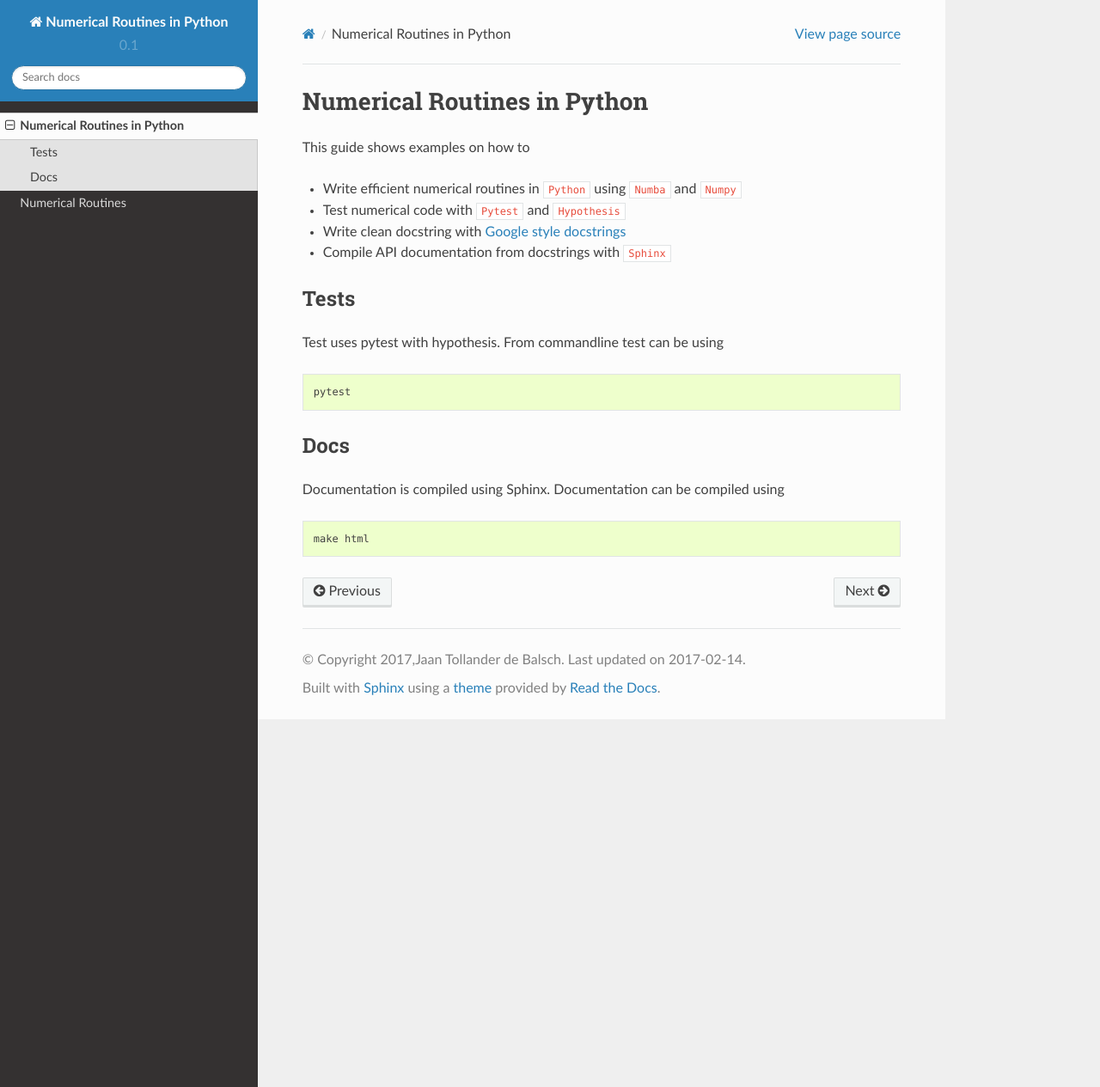
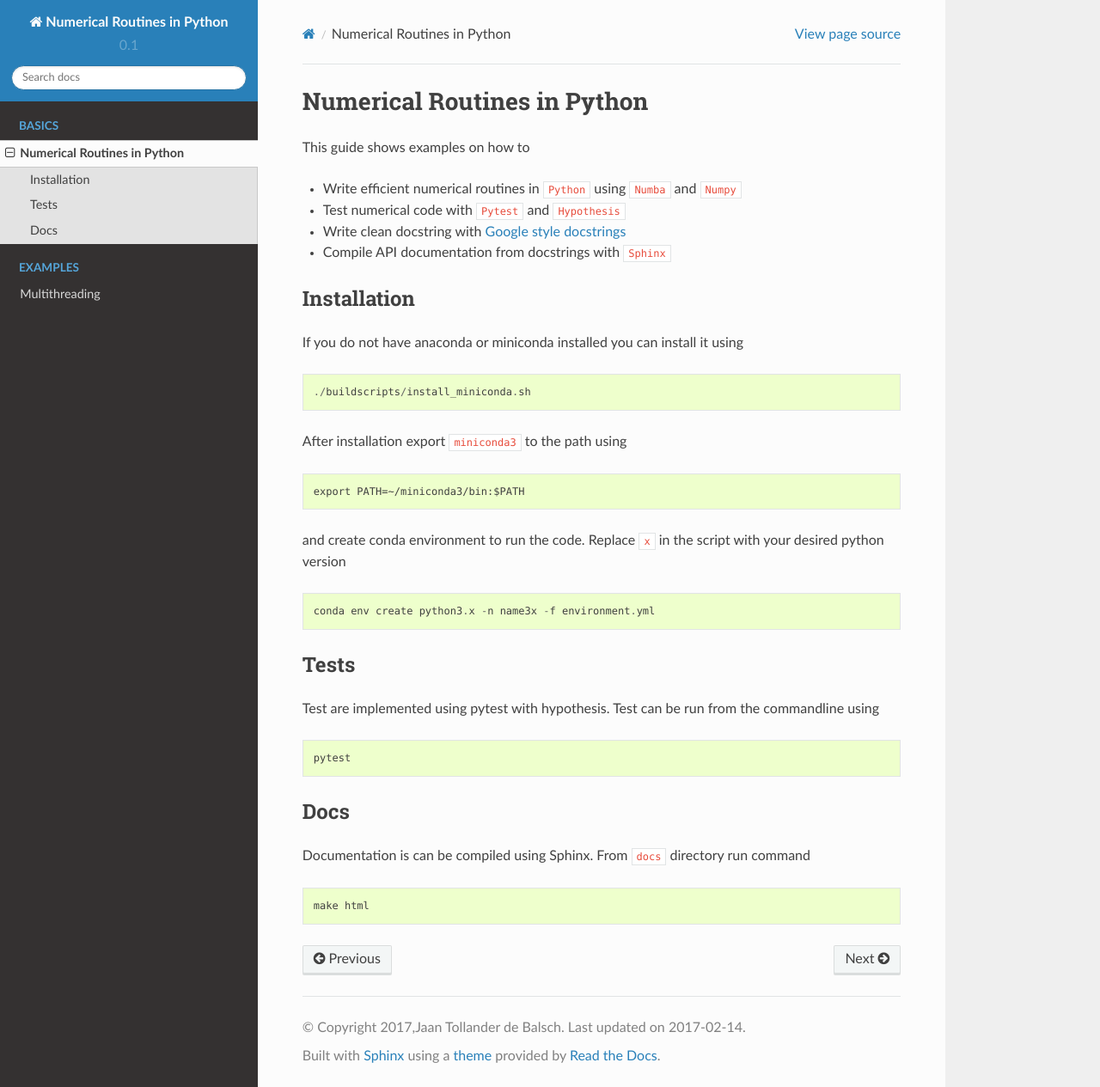
Before and after one commit to jaantollander/NumericalPython, a Sphinx documentation site: the page built from docs/readme.rst, in a window 1280 px wide and 1265 px high. Shown: the whole window at 86% size. Built offline with Sphinx 7.4.7 and the Read the Docs theme 2.0.0, drawn with Linux system fonts in a browser that asks for light colours.

Commit message:
docs, nogil

```diff
--- a/README.rst
+++ b/README.rst
@@ -10,9 +10,30 @@ This guide shows examples on how to
 .. _Google style docstrings: http://sphinxcontrib-napoleon.readthedocs.io/en/latest/example_google.html
 
 
+Installation
+------------
+If you do not have anaconda or miniconda installed you can install it using
+
+::
+
+   ./buildscripts/install_miniconda.sh
+
+After installation export ``miniconda3`` to the path using
+
+::
+
+   export PATH=~/miniconda3/bin:$PATH
+
+and create conda environment to run the code. Replace ``x`` in the script with your desired python version
+
+::
+
+   conda env create python3.x -n name3x -f environment.yml
+
+
 Tests
 -----
-Test uses pytest with hypothesis. From commandline test can be using
+Test are implemented using pytest with hypothesis. Test can be run from the commandline using
 
 ::
 
@@ -21,7 +42,7 @@ Test uses pytest with hypothesis. From commandline test can be using
 
 Docs
 ----
-Documentation is compiled using Sphinx. Documentation can be compiled using
+Documentation is can be compiled using Sphinx. From ``docs`` directory run command
 
 ::
 
--- a/docs/module.rst
+++ b/docs/module.rst
@@ -1,8 +1,9 @@
-Numerical Routines
-==================
+
 
 .. automodule:: package
    :members:
 
+Multithreading
+--------------
 .. automodule:: package.nogil
    :members:
```
Also changed, not shown: docs/index.rst (+6 -4 lines), 3 other files.
